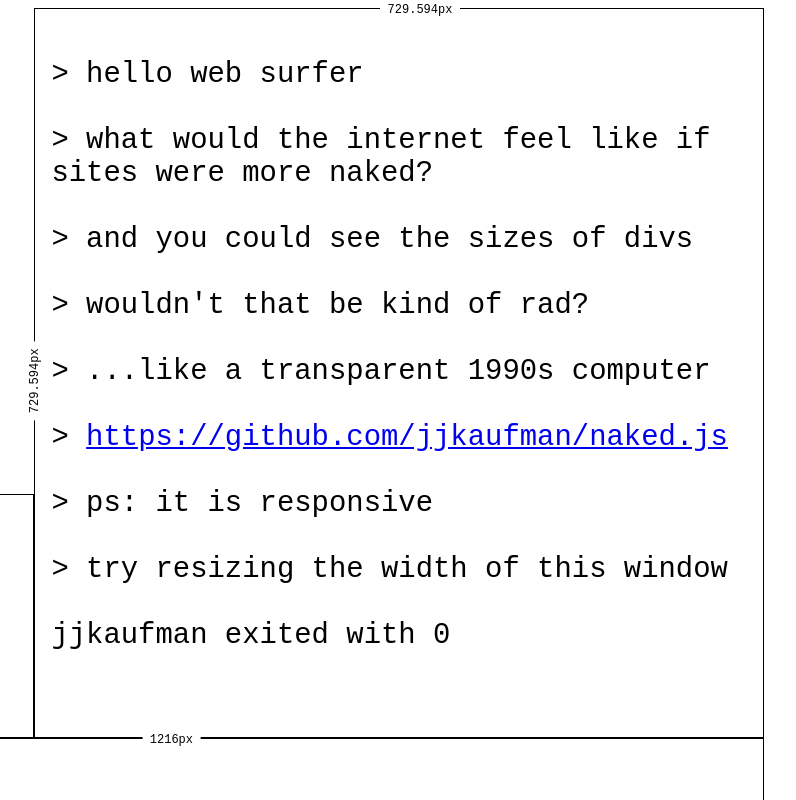
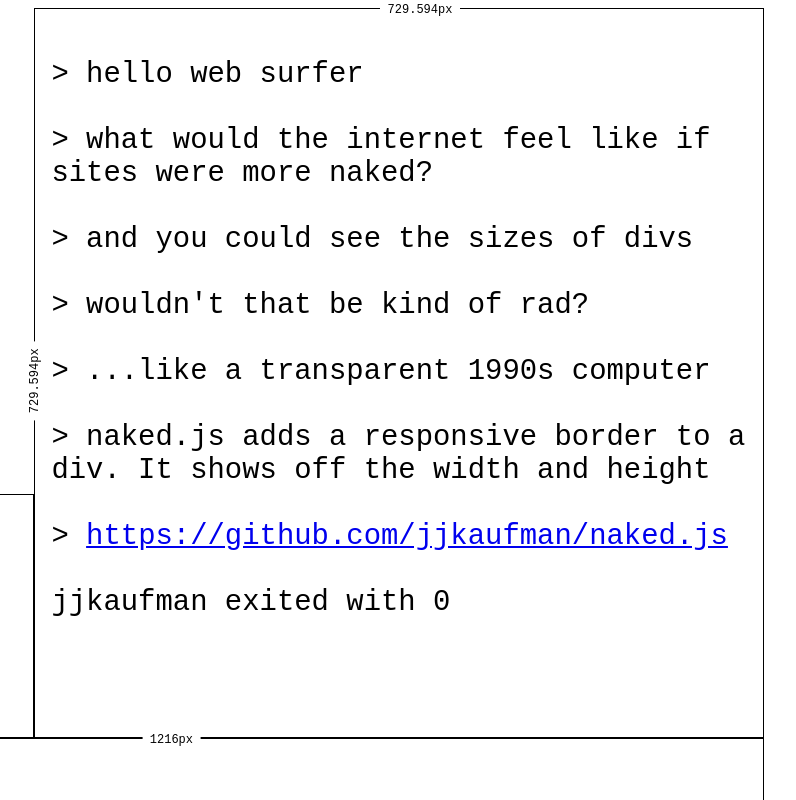
Before and after one commit to jjkaufman/naked.js, a plain HTML site: page index.html in a window 1280 px wide. Shown: the top 800 px of the page, 484-1280 px from the left. Drawn offline with Linux system fonts and the light colour scheme.

Commit message:
update index.html to include a bit more explanation

```diff
--- a/index.html
+++ b/index.html
@@ -29,11 +29,9 @@
 
         > ...like a transparent 1990s computer
 
+        > naked.js adds a responsive border to a div. It shows off the width and height
+
         > <a href="https://github.com/jjkaufman/naked.js">https://github.com/jjkaufman/naked.js</a>
-
-        > ps: it is responsive
-
-        > try resizing the width of this window
 
         jjkaufman exited with 0
     </div>
```
